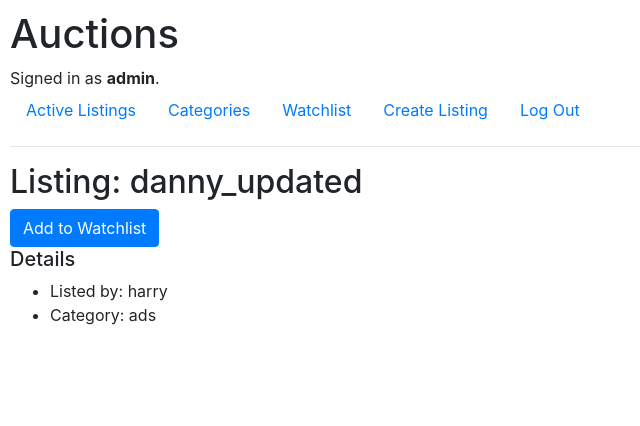
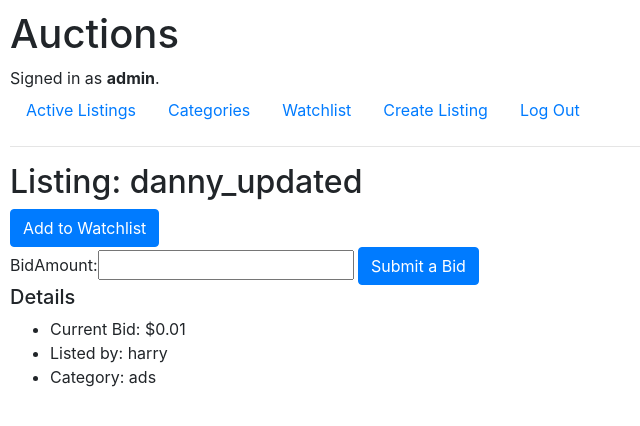
Before and after one commit to therochaexperience/cs50-django-auctions, a Django app: page /viewListing/1 in a window 1280 px wide. Shown: the top 426 px of the page, without its empty margins (0-640 px from the left). Run offline with Django 3.2, Linux system fonts and the light colour scheme; a user stored in the database is signed in; data comes from the database, SQL or seed files in the repository; both versions use the stored data as it was after the commit; some libraries are stand-ins or nearby versions.

Commit message:
Created Bid model; added url for submitbid, created submitbid view, created submitbid form, added form to listing template. Updated Listing model to include currentBid.

```diff
--- a/auctions/forms.py
+++ b/auctions/forms.py
@@ -1,8 +1,13 @@
 from django.forms import ModelForm
 from django import forms
-from .models import Listing
+from .models import Listing, Bid
 
 class ListingForm(ModelForm): # how to create initial values
     class Meta:
         model = Listing
         fields = ['title', 'description', 'startingBid', 'imageURL', 'category', 'active']
+
+class BidForm(ModelForm):
+    class Meta:
+        model = Bid
+        fields = ['bidAmount']
--- a/auctions/models.py
+++ b/auctions/models.py
@@ -21,45 +21,67 @@ class Listing(models.Model):
     title = models.CharField(max_length=50)
     description = models.TextField(max_length=1000)
     startingBid = models.DecimalField(
+        default=0.01,
         max_digits=5,
         decimal_places=2,
-        validators=[MinValueValidator(Decimal('0.01'))]) # not validating for min bid
-    # currentBid?
+        validators=[MinValueValidator(Decimal('0.01'))] # not validating for min bid
+    )
+    currentBid = models.DecimalField(
+        default=0.01,
+        max_digits=5,
+        decimal_places=2,
+        validators=[MinValueValidator(Decimal('0.01'))]
+    )
     imageURL = models.URLField()
     category = models.CharField(max_length=25)
     created_at = models.DateTimeField(auto_now_add=True)
-    updated_at = models.DateTimeField(auto_now=True)
+    updated_at = models.DateTimeField(auto_now=True) # what is this doing?
     active = models.BooleanField(default=False)
     #dateTimeEndListing = models.DateTimeField() # change to durationfield?; add to createListing form
     owner = models.ForeignKey(
         User,
         on_delete=models.CASCADE,
-        related_name="listingOwner",
+        related_name="listings",
         default='0')
 
     def __str__(self):
         return f"Listing {self.id}: {self.title} by User: {self.owner}"
 
     @classmethod # DRY?
-    def create(cls, title, description, startingBid, imageURL, category, userID):
+    def create(cls, title, description, startingBid, currentBid, imageURL, category, userID):
         listing = cls(
             title=title,
             description=description,
             startingBid=startingBid,
+            currentBid=currentBid,
             imageURL=imageURL,
             category=category,
             owner=userID)
         return listing
 
     # add method to update listing end datetime
-    # a list of bids
+    # a list of bids -> see Bid.listing related_name
     # a list of comments
 
-# bids
-    # which listing
-    # which user
-    # what amount
-    # date
+class Bid(models.Model):
+    listing = models.ForeignKey(
+        Listing,
+        on_delete=models.CASCADE,
+        related_name="bids_on_listing"
+    )
+    biddingUser = models.ForeignKey(
+        Listing,
+        on_delete=models.CASCADE,
+        related_name="bids_by_user"
+    )
+    bidAmount = models.DecimalField(
+        max_digits=5,
+        decimal_places=2,
+        validators=[MinValueValidator(Decimal('0.01'))]  # how to validate minimum bid is greater than current bid on a listing?
+    )
+
+    created_at = models.DateTimeField(auto_now_add=True)
+
 
 # comments
     # which listing
--- a/auctions/templates/auctions/listing.html
+++ b/auctions/templates/auctions/listing.html
@@ -14,6 +14,7 @@
         <a class="nav-link" href="{% url 'updateListing' listing.id %}">Update Listing</a>
         <a class="nav-link" href="">Close the Auction</a>
     {% else %}
+        {% if listing.active %}
             {% if on_watchList %}
                 <form action="{% url 'remove_watchList' listing.id %}" method="post">
                     {% csrf_token %}
@@ -25,11 +26,20 @@
                     <input class="btn btn-primary" type="submit" value="Add to Watchlist">
                 </form>
             {% endif %}
+
+            <form action="{% url 'submitBid' listing.id %}" method="post">
+                {% csrf_token %}
+                {{ bidForm }}
+                <input class="btn btn-primary" type="submit" value="Submit a Bid">
+            </form>
+
+        {% endif %}
     {% endif %}
 
     <h5>Details</h5>
     <!-- add image of listing -->
     <ul>
+        <li>Current Bid: ${{ listing.currentBid }}</li> <!--hardcoded currency symbol, better option? -->
         <li>Listed by: {{ listing.owner }}</li> <!--link to userpage-->
         <li>Category: {{ listing.category }}</li> <!--link to category-->
     </ul>
--- a/auctions/urls.py
+++ b/auctions/urls.py
@@ -13,7 +13,8 @@ urlpatterns = [
     path("updateListing/<int:listingID>", views.updateListing, name="updateListing"),
     path("view_watchList", views.view_watchList, name="view_watchList"), # View a user's watchlist; user needs to be authenticated
     path("add_watchList/<int:listingID>", views.add_watchList, name="add_watchList"),
-    path("remove_watchList/<int:listingID>", views.remove_watchList, name="remove_watchList")
+    path("remove_watchList/<int:listingID>", views.remove_watchList, name="remove_watchList"),
+    path("submitBid/<int:listingID>", views.submitBid, name="submitBid")
 ]
 
 # Overloading createListing method. If called with no parameter, render page.
--- a/auctions/views.py
+++ b/auctions/views.py
@@ -9,7 +9,7 @@ from django.forms.models import model_to_dict
 from django.core.exceptions import ObjectDoesNotExist
 
 from .models import User, Listing
-from .forms import ListingForm
+from .forms import ListingForm, BidForm
 
 # Views allowing anonymous users
 
@@ -82,6 +82,7 @@ def createListing(request):
                 title=data['title'],
                 description=data['description'],
                 startingBid=data['startingBid'],
+                currentBid=data['startingBid'], # currentBid starts at startingBid; foreign key to bids table?
                 imageURL=data['imageURL'],
                 category=data['category'],
                 userID=User.objects.get(pk=request.user.id)
@@ -141,20 +142,23 @@ def viewListing(request, listingID):
                 "owner": True
             })
         else:
-            try:
+            bidForm = BidForm()
+            try: # DRY?
                 if request.user.watchList.get(pk=listingID):
                     return render(request, "auctions/listing.html", {
                         "on_watchList": True,
                         "listing": listing,
                         "error": False,
-                        "owner": False
+                        "owner": False,
+                        "bidForm": bidForm
                     })
             except ObjectDoesNotExist:
                 return render(request, "auctions/listing.html", {
                     "on_watchList": False,
                     "listing": listing,
                     "error": False,
-                    "owner": False
+                    "owner": False,
+                    "bidForm": bidForm
                 })
     else: # Listing not active
         # add redirect to index with error message stating that listing is no longer active
@@ -195,7 +199,24 @@ def categories(request):
         "listings": Listing.objects.filter(active=False) # query for only active listings
     })
 
+@login_required
+def submitBid(request, listingID):
+    # how do client-side validation to check bidAmount is higher than listing.currentBid
+    # try
+    listing = Listing.objects.get(pk=listingID)
+    # except
+        # redirect to index with error message, listingID does not exist; how redirect with args
+    if listing.active:
+        if listing.owner.id == request.user.id: # add error message saying you can't bid on your own listing
+            return HttpResponseRedirect(reverse("viewListing", args=[listing.id]))
+
+# close a listing
+    # closing a listing means listings are no longer active
+
+# create viewUser
+
+
+# add link for Your Bids
 
 # https://docs.djangoproject.com/en/3.1/topics/i18n/timezones/ render template with local timezone
-# create viewUser
 # how apply decorator to multiple views
```
Also changed, not shown: auctions/migrations/0005_auto_20210128_2341.py (added), auctions/migrations/0006_auto_20210129_0019.py (added), db.sqlite3. Lines whose indentation alone changed are shown as unchanged.
